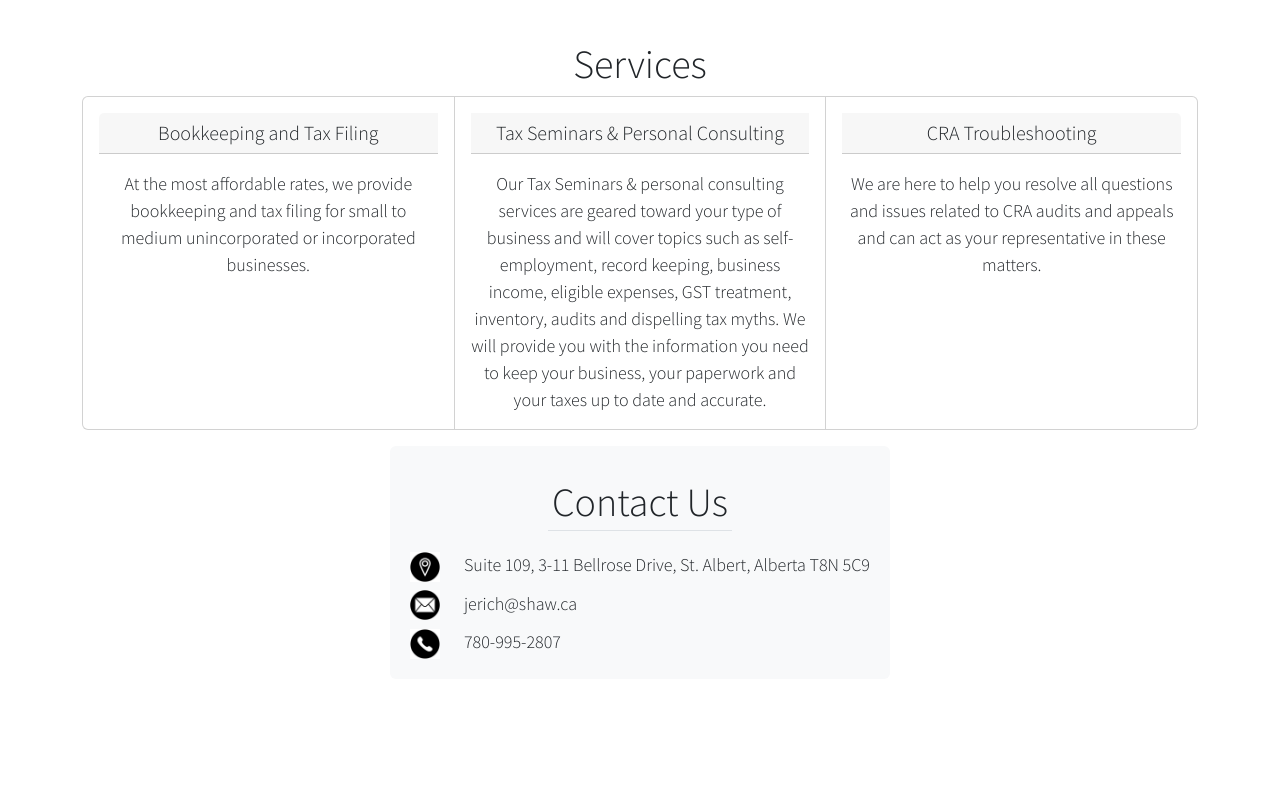
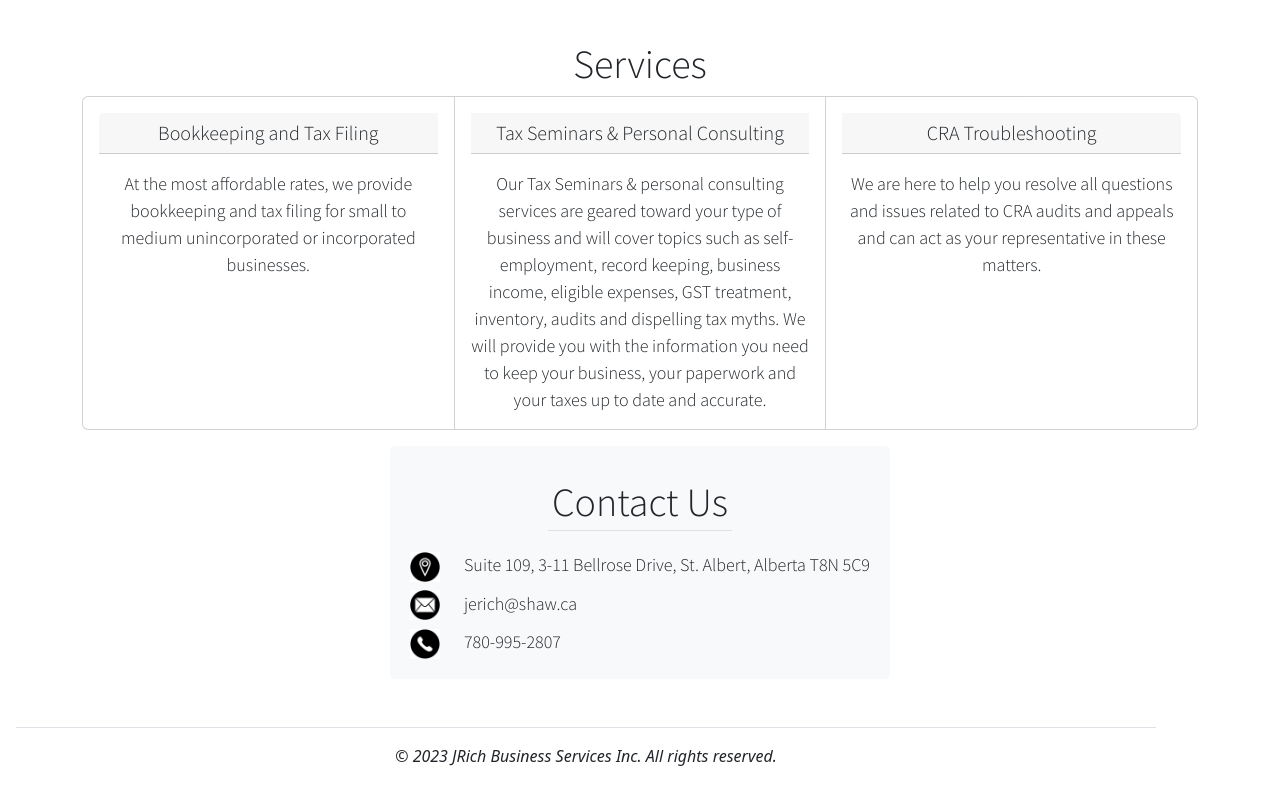
Before and after one commit to caitlincroteau/jrich-business-services, a React (Create React App) app: page / in a window 1280 px wide. Shown: the part 486-1286 px from the top of the page. Before the commit the page ends 1213 px from the top, so only its background shows below. Built offline with nearby package versions, Linux system fonts and the light colour scheme.

Commit message:
add footer

```diff
--- a/src/App.js
+++ b/src/App.js
@@ -2,6 +2,7 @@ import "./styles/App.css";
 import "bootstrap/dist/css/bootstrap.min.css";
 import logo from "./images/JRICH-brand-med-transp.png";
 import CompanyDetails from "./components/CompanyDetails";
+import Footer from "./components/Footer";
 
 import Navigation from "./components/Navigation";
 import ContactInfo from "./components/ContactInfo";
@@ -15,6 +16,7 @@ function App() {
       </header>
       <CompanyDetails />
       <ContactInfo />
+      <Footer />
     </div>
   );
 }
--- a/src/components/ContactInfo.jsx
+++ b/src/components/ContactInfo.jsx
@@ -8,7 +8,7 @@ import Col from "react-bootstrap/Col";
 export default function ContactInfo(props) {
   return (
     <Container
-      className="text align-text center  p-3 bg-light rounded mt-3 mb-5"
+      className="text align-text center p-3 bg-light rounded mt-3 mb-5"
       id="contact"
       style={{
         width: "fit-content",
--- /dev/null
+++ b/src/components/Footer.jsx
@@ -0,0 +1,12 @@
+import { Col, Row } from "react-bootstrap";
+import Container from "react-bootstrap/Container";
+
+export default function Footer(props) {
+  return (
+    <Container className="border-top m-3 p-3 fst-italic">
+      <Row>
+        <Col>© 2023 JRich Business Services Inc. All rights reserved.</Col>
+      </Row>
+    </Container>
+  );
+}
```
